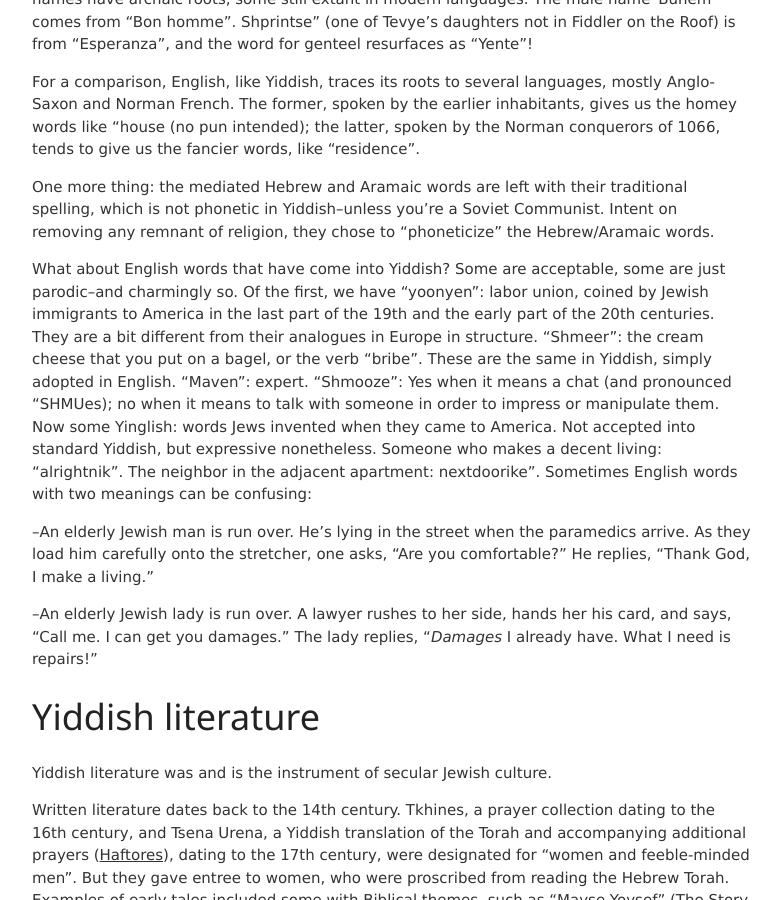
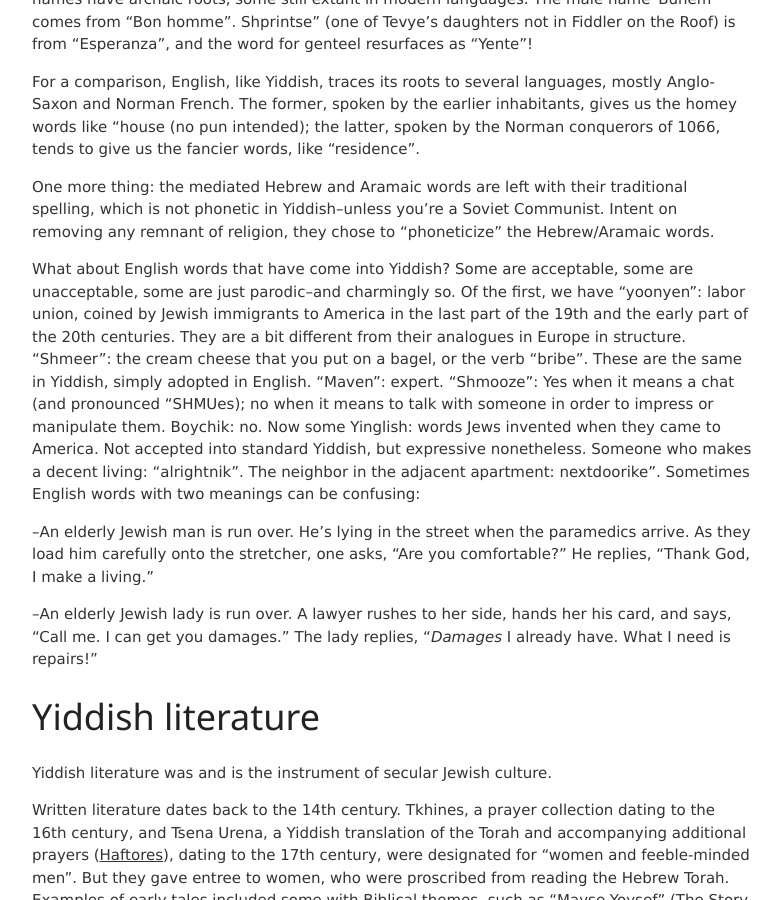
Before and after one commit to jvmallow/jvmallow.github.io, a Jekyll site: the page built from _posts/2025-05-31-Yiddish.md, in a window 1280 px wide and 900 px high, scrolled down 2698 px. Shown: the whole window, without its empty margins (248-1030 px from the left). Built offline with Jekyll 4.4.1, drawn with Linux system fonts in a browser that asks for light colours; a script that is not in the unit is left out.

Commit message:
Update 2025-05-31-Yiddish.md

```diff
--- a/_posts/2025-05-31-Yiddish.md
+++ b/_posts/2025-05-31-Yiddish.md
@@ -39,7 +39,7 @@ For a comparison, English, like Yiddish, traces its roots to several languages,
 
 One more thing: the mediated Hebrew and Aramaic words are left with their traditional spelling, which is not phonetic in Yiddish--unless you're a Soviet Communist. Intent on removing any remnant of religion, they chose to "phoneticize" the Hebrew/Aramaic words.
 
-What about English words that have come into Yiddish? Some are acceptable, some are just parodic--and charmingly so. Of the first, we have "yoonyen": labor union, coined by Jewish immigrants to America in the last part of the 19th and the early part of the 20th centuries. They are a bit different from their analogues in Europe in structure. "Shmeer": the cream cheese that you put on a bagel, or the verb "bribe". These are the same in Yiddish, simply adopted in English.  "Maven": expert.  "Shmooze": Yes when it means a chat (and pronounced "SHMUes); no when it means to talk with someone in order to impress or manipulate them.  Now some Yinglish: words Jews invented when they came to America.  Not accepted into standard Yiddish, but expressive nonetheless. Someone who makes a decent living: "alrightnik". The neighbor in the adjacent apartment: nextdoorike". Sometimes English words with two meanings can be confusing:
+What about English words that have come into Yiddish? Some are acceptable, some are unacceptable, some are just parodic--and charmingly so. Of the first, we have "yoonyen": labor union, coined by Jewish immigrants to America in the last part of the 19th and the early part of the 20th centuries. They are a bit different from their analogues in Europe in structure. "Shmeer": the cream cheese that you put on a bagel, or the verb "bribe". These are the same in Yiddish, simply adopted in English.  "Maven": expert.  "Shmooze": Yes when it means a chat (and pronounced "SHMUes); no when it means to talk with someone in order to impress or manipulate them.  Boychik: no. Now some Yinglish: words Jews invented when they came to America.  Not accepted into standard Yiddish, but expressive nonetheless. Someone who makes a decent living: "alrightnik". The neighbor in the adjacent apartment: nextdoorike". Sometimes English words with two meanings can be confusing:
 
 --An elderly Jewish man is run over. He’s lying in the street when the paramedics arrive. As they load him carefully onto the stretcher, one asks, “Are you comfortable?”
 He replies, “Thank God, I make a living.”
```
